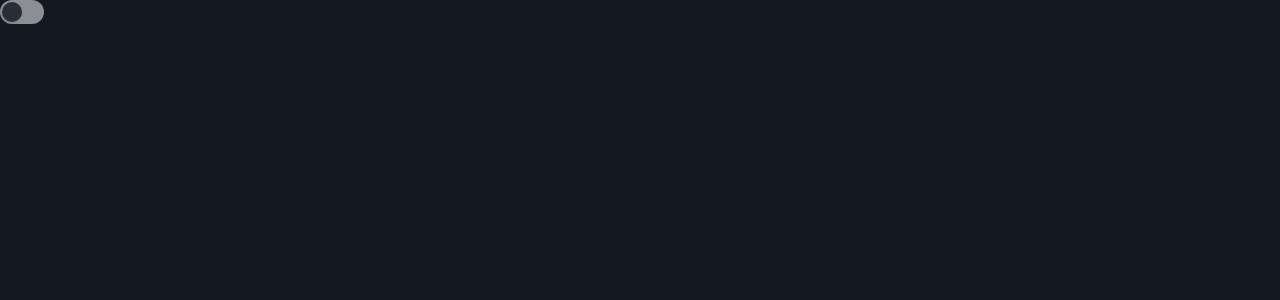
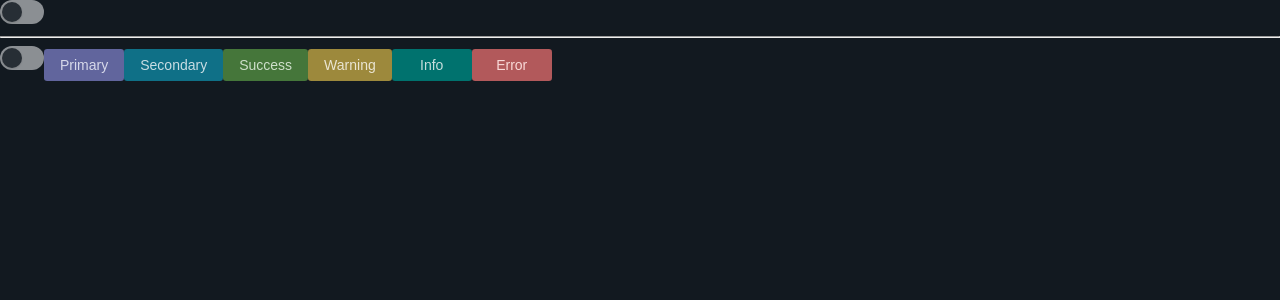
Before and after one commit to basilkaffi/ui, a React (Vite) app: page / in a window 1280 px wide. Shown: the top 300 px of the page. Built offline with nearby package versions, Linux system fonts and the light colour scheme.

Commit message:
update theme config

```diff
--- a/src/App.tsx
+++ b/src/App.tsx
@@ -4,6 +4,7 @@ import lightTheme from './config/lightTheme';
 import darkTheme from './config/darkTheme';
 import Switch from './components/Switch/Switch';
 import { useState } from 'react';
+import Button from './components/Button/Button';
 
 function InnerApp() {
   const { applyTheme } = useTheme();
@@ -18,6 +19,14 @@ function InnerApp() {
   return (
     <div>
       <Switch checked={isLight} onChange={toggleTheme} />
+      <hr />
+      <Switch />
+      <Button variant='primary'>Primary</Button>
+      <Button variant='secondary'>Secondary</Button>
+      <Button variant='success'>Success</Button>
+      <Button variant='warning'>Warning</Button>
+      <Button variant='info'>Info</Button>
+      <Button variant='error'>Error</Button>
     </div>
   );
 }
--- a/src/components/Button/Button.module.scss
+++ b/src/components/Button/Button.module.scss
@@ -1,19 +1,100 @@
 .button {
+  display: inline-flex;
+  align-items: center;
+  justify-content: center;
+  padding: 0.5rem 1rem;
 
+  border: none;
+  border-radius: 0.2rem;
+  min-width: 5rem;
+
+  font-size: 0.875rem;
+  font-weight: 500;
+
+  cursor: pointer;
+  transition: background-color 0.2s ease, color 0.2s ease;
 }
 
 .button-primary {
+  background-color: var(--button-primary-default);
+  color: var(--button-primary-contrast);
 
+  &:hover:not(.disabled) {
+    background-color: var(--button-primary-hover);
+  }
+
+  &:focus-visible {
+    outline-offset: 1px;
+    outline: 2px solid var(--button-primary-focus);
+  }
 }
 
 .button-secondary {
+  background-color: var(--button-secondary-default);
+  color: var(--button-secondary-contrast);
 
+  &:hover:not(.disabled) {
+    background-color: var(--button-secondary-hover);
+  }
+
+  &:focus-visible {
+    outline-offset: 1px;
+    outline: 2px solid var(--button-secondary-focus);
+  }
 }
 
-.button-filled {
+.button-success {
+  background-color: var(--button-success-default);
+  color: var(--button-success-contrast);
 
+  &:hover:not(.disabled) {
+    background-color: var(--button-success-hover);
+  }
+
+  &:focus-visible {
+    outline-offset: 1px;
+    outline: 2px solid var(--button-success-focus);
+  }
 }
 
-.button-outlined {
+.button-warning {
+  background-color: var(--button-warning-default);
+  color: var(--button-warning-contrast);
 
+  &:hover:not(.disabled) {
+    background-color: var(--button-warning-hover);
+  }
+
+  &:focus-visible {
+    outline-offset: 1px;
+    outline: 2px solid var(--button-warning-focus);
+  }
 }
+
+.button-info {
+  background-color: var(--button-info-default);
+  color: var(--button-info-contrast);
+
+  &:hover:not(.disabled) {
+    background-color: var(--button-info-hover);
+  }
+
+  &:focus-visible {
+    outline-offset: 1px;
+    outline: 2px solid var(--button-info-focus);
+  }
+}
+
+.button-error {
+  background-color: var(--button-error-default);
+  color: var(--button-error-contrast);
+
+  &:hover:not(.disabled) {
+    background-color: var(--button-error-hover);
+  }
+
+  &:focus-visible {
+    outline-offset: 1px;
+    outline: 2px solid var(--button-error-focus);
+  }
+}
--- a/src/components/Button/Button.tsx
+++ b/src/components/Button/Button.tsx
@@ -1,16 +1,14 @@
 import styles from './Button.module.scss';
 
 type ButtonProps = React.DetailedHTMLProps<React.ButtonHTMLAttributes<HTMLButtonElement>, HTMLButtonElement> & {
-  color: 'primary' | 'secondary' | 'success' | 'warning' | 'info' | 'error';
-  variant: 'outlined' | 'filled';
+  variant: 'primary' | 'secondary' | 'success' | 'warning' | 'info' | 'error';
 }
 
 function Button (props: ButtonProps) {
-  const { color = 'primary', variant = 'filled', className, disabled, ...otherProps } = props;
+  const { variant = 'primary', className, disabled, ...otherProps } = props;
   const buttonClassName =() => {
-    const colorClassName = `button-${color}`;
     const variantClassName = `button-${variant}`;
-    return `${styles.button} ${styles[colorClassName]} ${styles[variantClassName]} ${className ?? ''} ${disabled ? 'disabled' : ''}`.trim();
+    return `${styles.button} ${styles[variantClassName]} ${className ?? ''} ${disabled ? 'disabled' : ''}`.trim();
   };
   return (
     <button
--- a/src/components/Switch/Switch.module.scss
+++ b/src/components/Switch/Switch.module.scss
@@ -8,7 +8,11 @@
 
 .input {
 	position: absolute;
-  visibility: hidden;
+	opacity: 0;
+	width: 0;
+	height: 0;
+	margin: 0;
+	pointer-events: none;
 }
 
 .track {
@@ -33,17 +37,17 @@
 	transition: transform 0.18s ease-in-out;
 }
 
-/* When the checkbox is checked, move the thumb and change the track color */
 .input:checked + .track {
-	background: var(--button-primary);
+	background: var(--button-primary-default);
 }
-
-.input:checked + .thumb {
+.input:checked + .track .thumb {
+	transform: translateX(20px);
 	background: var(--background);
 }
 
-.input:checked + .track .thumb {
-	transform: translateX(20px);
+.input:focus-visible + .track {
+	outline: 2px solid var(--button-primary-focus);
+	outline-offset: 1px;
 }
 
 .label {
--- a/src/config/darkTheme.ts
+++ b/src/config/darkTheme.ts
@@ -4,19 +4,53 @@ export const darkTheme: ThemeConfig = {
   background: 'gray-90',
   surface: 'gray-80',
   muted: 'gray-40',
-  textPrimary: 'gray-10',
-  textSecondary: 'gray-30',
-  textAccent: 'blue-50',
-  buttonPrimary: 'blue-60',
-  buttonSecondary: 'gray-30',
-  buttonPrimaryHover: 'blue-70',
-  buttonSecondaryHover: 'gray-40',
   link: 'blue-40',
-  linkHover: 'blue-60',
-  success: 'green-50',
-  warning: 'yellow-60',
-  info: 'cyan-30',
-  error: 'red-50',
+  text: {
+    primary: 'gray-10',
+    secondary: 'gray-30',
+    success: 'green-30',
+    warning: 'yellow-30',
+    info: 'cyan-30',
+    error: 'red-30',
+  },
+  button: {
+    primary: {
+      default: 'purple-60',
+      hover: 'purple-70',
+      focus: 'purple-40',
+      contrast: 'purple-10',
+    },
+    secondary: {
+      default: 'blue-60',
+      hover: 'blue-70',
+      focus: 'blue-40',
+      contrast: 'blue-10',
+    },
+    success: {
+      default: 'green-60',
+      hover: 'green-70',
+      focus: 'green-40',
+      contrast: 'green-10',
+    },
+    warning: {
+      default: 'yellow-60',
+      hover: 'yellow-70',
+      focus: 'yellow-40',
+      contrast: 'yellow-10',
+    },
+    info: {
+      default: 'cyan-60',
+      hover: 'cyan-70',
+      focus: 'cyan-40',
+      contrast: 'cyan-10',
+    },
+    error: {
+      default: 'red-60',
+      hover: 'red-70',
+      focus: 'red-40',
+      contrast: 'red-10',
+    },
+  }
 };
 
 export default darkTheme;
--- a/src/config/lightTheme.ts
+++ b/src/config/lightTheme.ts
@@ -1,22 +1,56 @@
 import type { ThemeConfig } from '../theme/types';
 
 const lightTheme: ThemeConfig = {
-  background: 'white-00',
-  surface: 'blue-00',
+  background: 'gray-10',
+  surface: 'blue-10',
   muted: 'blue-40',
-  textPrimary: 'gray-80',
-  textSecondary: 'blue-60',
-  textAccent: 'purple-60',
-  buttonPrimary: 'purple-60',
-  buttonSecondary: 'blue-30',
-  buttonPrimaryHover: 'purple-70',
-  buttonSecondaryHover: 'blue-40',
   link: 'blue-60',
-  linkHover: 'blue-80',
-  success: 'green-60',
-  warning: 'orange-60',
-  info: 'cyan-40',
-  error: 'red-60',
+  text: {
+    primary: 'gray-90',
+    secondary: 'gray-70',
+    success: 'green-70',
+    warning: 'yellow-70',
+    info: 'cyan-70',
+    error: 'red-70',
+  },
+  button: {
+    primary: {
+      default: 'purple-70',
+      hover: 'purple-80',
+      focus: 'purple-50',
+      contrast: 'purple-10',
+    },
+    secondary: {
+      default: 'blue-70',
+      hover: 'blue-80',
+      focus: 'blue-50',
+      contrast: 'blue-10',
+    },
+    success: {
+      default: 'green-70',
+      hover: 'green-80',
+      focus: 'green-50',
+      contrast: 'green-10',
+    },
+    warning: {
+      default: 'yellow-70',
+      hover: 'yellow-80',
+      focus: 'yellow-50',
+      contrast: 'yellow-10',
+    },
+    info: {
+      default: 'cyan-40',
+      hover: 'cyan-50',
+      focus: 'cyan-20',
+      contrast: 'cyan-10',
+    },
+    error: {
+      default: 'red-70',
+      hover: 'red-80',
+      focus: 'red-50',
+      contrast: 'red-10',
+    },
+  }
 };
 
 export default lightTheme;
--- a/src/theme/context.tsx
+++ b/src/theme/context.tsx
@@ -7,16 +7,29 @@ type ThemeContextType = {
 
 export const ThemeContext = createContext<ThemeContextType | undefined>(undefined);
 
+function themeToCSSVars(theme: Record<string, any>, prefix = ''): string {
+  let cssVars = '';
+
+  for (const key in theme) {
+    const value = theme[key];
+    const newPrefix = prefix ? `${prefix}-${key}` : key;
+
+    if (typeof value === 'string') {
+      cssVars += `--${newPrefix}: var(--${value});\n`;
+    } else {
+      cssVars += themeToCSSVars(value, newPrefix);
+    }
+  }
+
+  return cssVars;
+}
+
+
 export function applyTokens(tokenConfig: ThemeConfig) {
   const styleId = 'theme-provider-styles';
   let styleEl = document.getElementById(styleId) as HTMLStyleElement | null;
 
-  const cssVars = Object.entries(tokenConfig)
-    .map(([k, v]) => {
-      const key = k.replace(/([A-Z])/g, '-$1').toLowerCase();
-      return `--${key}: var(--${v});`
-    })
-    .join('\n  ');
+  const cssVars = themeToCSSVars(tokenConfig);
 
   const themeProviderClass = `.theme-provider {\n  ${cssVars}\n}`;
 
@@ -24,15 +37,16 @@ export function applyTokens(tokenConfig: ThemeConfig) {
     background: var(--background);
     color: var(--text-primary);
     font-family: Inter, ui-sans-serif, system-ui, -apple-system, 'Segoe UI', Roboto, 'Helvetica Neue', Arial;
-    font-size: 16px;
+    margin: 0;
+    padding: 0;
+    box-sizing: border-box;
     transition: background 300ms ease, color 300ms ease;
-    margin: 0;
-    box-sizing: border-box;
   }`;
 
   const disabledRule = `.theme-provider .disabled {
     opacity: 0.6;
     cursor: not-allowed;
+    pointer-event: none;
   }`;
 
   const css = `\n${themeProviderClass} \n${baseStyles} \n${disabledRule}`;
```
Also changed, not shown: src/theme/types.ts (+14 -12 lines).
